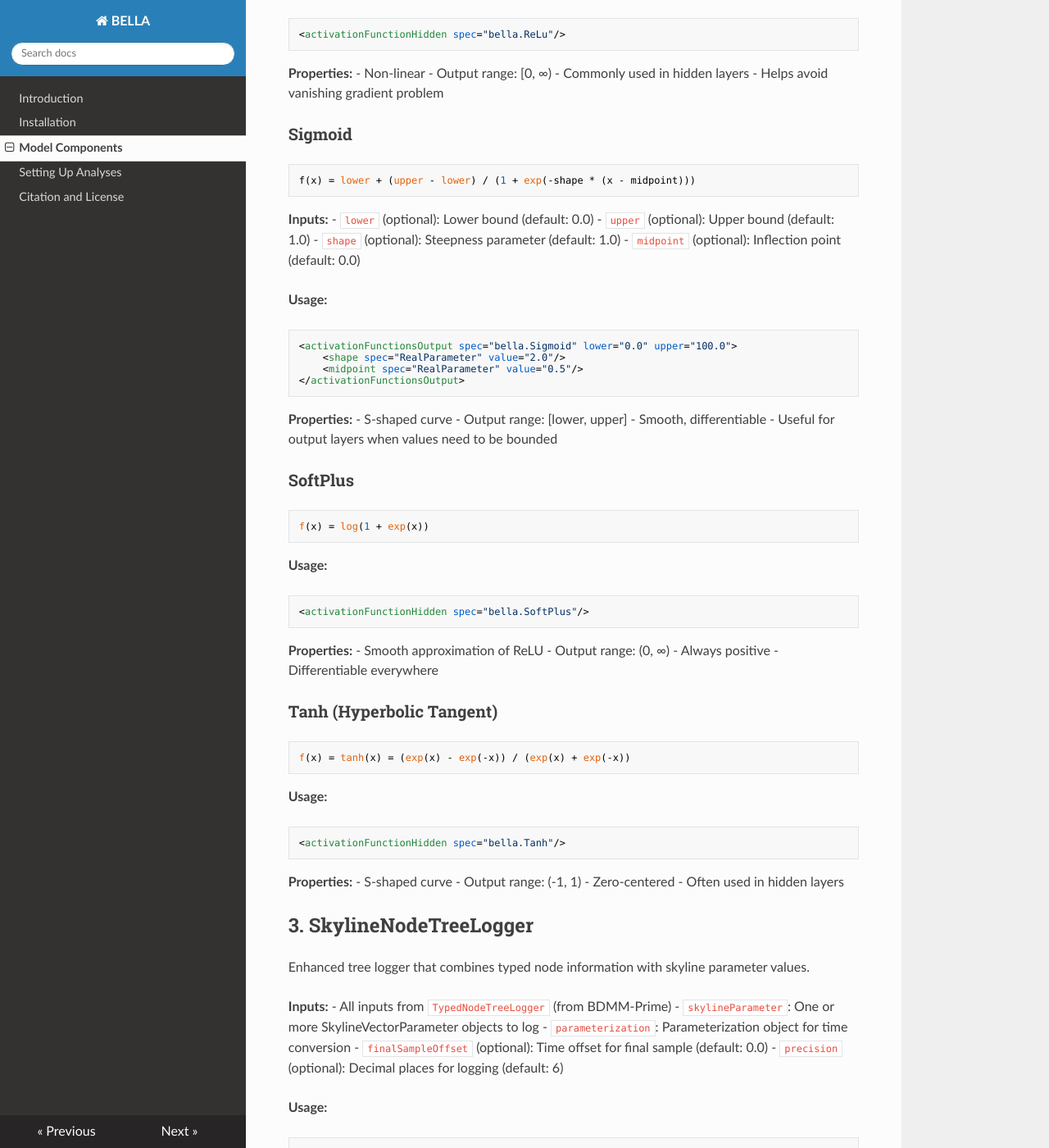
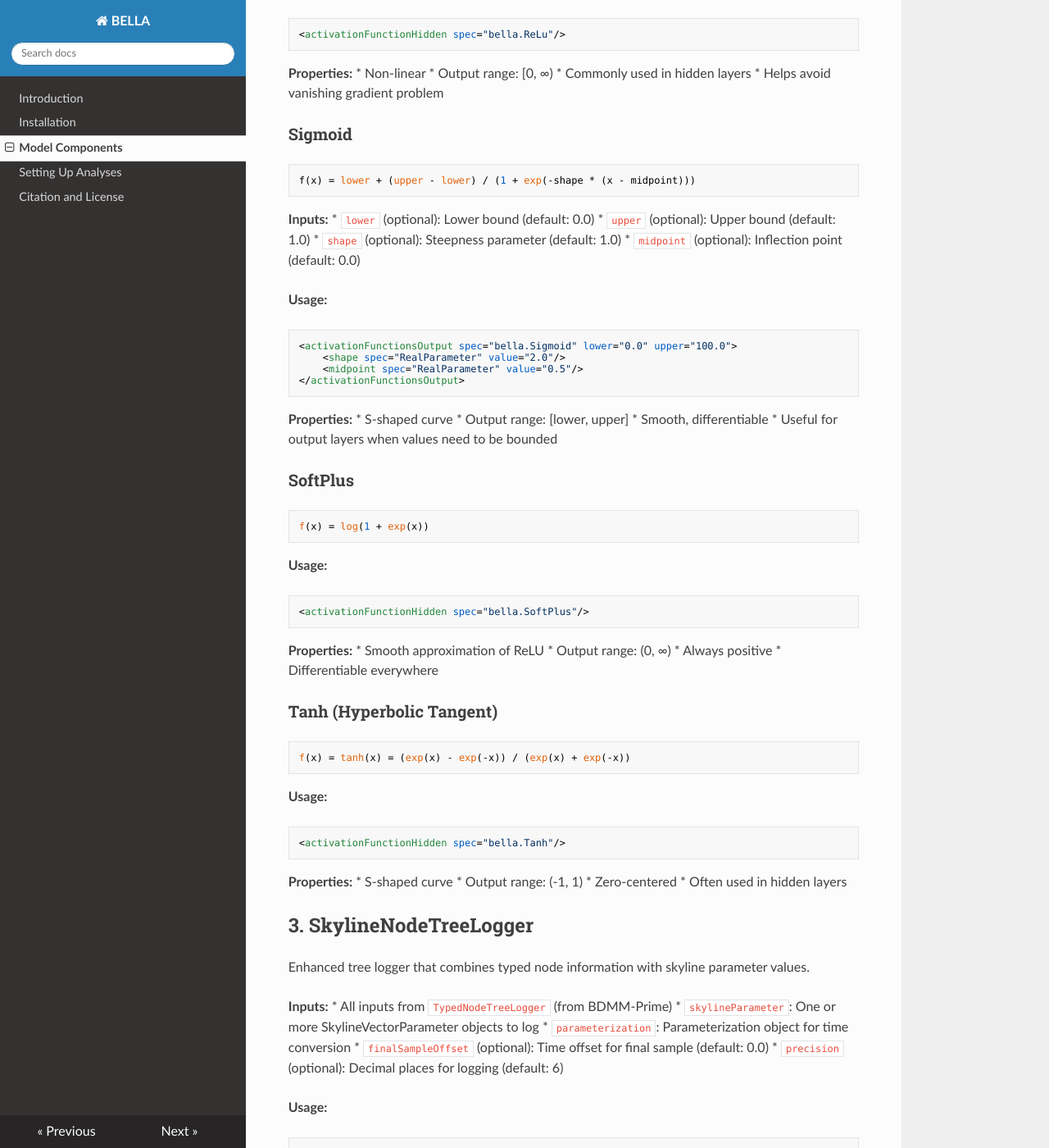
Before and after one commit to gabriele-marino/BELLA, an MkDocs documentation site: the page built from docs/components.md, in a window 1280 px wide and 1400 px high, scrolled down 1544 px. Shown: the whole window at 82% size. Built offline with MkDocs 1.6.1, drawn with Linux system fonts in a browser that asks for light colours; nearby versions of some CDN libraries; some of the changed text lies outside the part shown.

````diff
--- a/docs/components.md
+++ b/docs/components.md
@@ -4,23 +4,23 @@
 The main neural network class that implements a multi-layer perceptron.
 
 **Inputs:**
-- `predictor` (required): One or more RealParameter objects containing predictor variables
-- `weights` (required): RealParameter objects for each layer's weights
-- `nodes` (optional): List of integers specifying hidden layer sizes
-- `outNodes` (optional): Number of output nodes (default: 1)
-- `activationFunctionHidden` (optional): Activation function for hidden layers (default: ReLU)
-- `activationFunctionsOutput` (optional): Activation function for output layer (default: Sigmoid)
+* `predictor` (required): One or more RealParameter objects containing predictor variables
+* `weights` (required): RealParameter objects for each layer's weights
+* `nodes` (optional): List of integers specifying hidden layer sizes
+* `outNodes` (optional): Number of output nodes (default: 1)
+* `activationFunctionHidden` (optional): Activation function for hidden layers (default: ReLU)
+* `activationFunctionsOutput` (optional): Activation function for output layer (default: Sigmoid)
 
 **Architecture:**
 
 The neural network automatically determines its structure based on:
-- Number of predictors (input dimension)
-- Hidden layer configuration (`nodes` parameter)
-- Output dimension (`outNodes` parameter)
+* Number of predictors (input dimension)
+* Hidden layer configuration (`nodes` parameter)
+* Output dimension (`outNodes` parameter)
 
 Each layer includes a bias term. The weight dimensions are calculated as:
-- **Hidden layer i**: `(n_inputs[i] + 1) × n_nodes[i]`
-- **Output layer**: `(n_hidden_last + 1) × n_outputs`
+* **Hidden layer i**: `(n_inputs[i] + 1) × n_nodes[i]`
+* **Output layer**: `(n_hidden_last + 1) × n_outputs`
 
 **Predictor Normalization**
 
@@ -36,8 +36,8 @@ If all values are identical, they are set to 0.5.
 
 Weights are stored as flattened vectors but organized as matrices internally:
 
-- **Row index**: Input node (including bias term at index 0)
-- **Column index**: Output node
+* **Row index**: Input node (including bias term at index 0)
+* **Column index**: Output node
 
 For a layer with 3 inputs and 2 outputs (plus bias):
 ```
@@ -78,10 +78,10 @@ f(x) = max(0, x)
 ```
 
 **Properties:**
-- Non-linear
-- Output range: [0, ∞)
-- Commonly used in hidden layers
-- Helps avoid vanishing gradient problem
+* Non-linear
+* Output range: [0, ∞)
+* Commonly used in hidden layers
+* Helps avoid vanishing gradient problem
 
 ### Sigmoid
 ```
@@ -89,10 +89,10 @@ f(x) = lower + (upper - lower) / (1 + exp(-shape * (x - midpoint)))
 ```
 
 **Inputs:**
-- `lower` (optional): Lower bound (default: 0.0)
-- `upper` (optional): Upper bound (default: 1.0)
-- `shape` (optional): Steepness parameter (default: 1.0)
-- `midpoint` (optional): Inflection point (default: 0.0)
+* `lower` (optional): Lower bound (default: 0.0)
+* `upper` (optional): Upper bound (default: 1.0)
+* `shape` (optional): Steepness parameter (default: 1.0)
+* `midpoint` (optional): Inflection point (default: 0.0)
 
 **Usage:**
 ```xml
@@ -103,10 +103,10 @@ f(x) = lower + (upper - lower) / (1 + exp(-shape * (x - midpoint)))
 ```
 
 **Properties:**
-- S-shaped curve
-- Output range: [lower, upper]
-- Smooth, differentiable
-- Useful for output layers when values need to be bounded
+* S-shaped curve
+* Output range: [lower, upper]
+* Smooth, differentiable
+* Useful for output layers when values need to be bounded
 
 ### SoftPlus
 ```
@@ -119,10 +119,10 @@ f(x) = log(1 + exp(x))
 ```
 
 **Properties:**
-- Smooth approximation of ReLU
-- Output range: (0, ∞)
-- Always positive
-- Differentiable everywhere
+* Smooth approximation of ReLU
+* Output range: (0, ∞)
+* Always positive
+* Differentiable everywhere
 
 ### Tanh (Hyperbolic Tangent)
 ```
@@ -135,21 +135,21 @@ f(x) = tanh(x) = (exp(x) - exp(-x)) / (exp(x) + exp(-x))
 ```
 
 **Properties:**
-- S-shaped curve
-- Output range: (-1, 1)
-- Zero-centered
-- Often used in hidden layers
+* S-shaped curve
+* Output range: (-1, 1)
+* Zero-centered
+* Often used in hidden layers
 
 ## 3. SkylineNodeTreeLogger
 
 Enhanced tree logger that combines typed node information with skyline parameter values.
 
 **Inputs:**
-- All inputs from `TypedNodeTreeLogger` (from BDMM-Prime)
-- `skylineParameter`: One or more SkylineVectorParameter objects to log
-- `parameterization`: Parameterization object for time conversion
-- `finalSampleOffset` (optional): Time offset for final sample (default: 0.0)
-- `precision` (optional): Decimal places for logging (default: 6)
+* All inputs from `TypedNodeTreeLogger` (from BDMM-Prime)
+* `skylineParameter`: One or more SkylineVectorParameter objects to log
+* `parameterization`: Parameterization object for time conversion
+* `finalSampleOffset` (optional): Time offset for final sample (default: 0.0)
+* `precision` (optional): Decimal places for logging (default: 6)
 
 **Usage:**
 ```xml
````
Also changed, not shown: docs/installation.md (+2 -2 lines).
